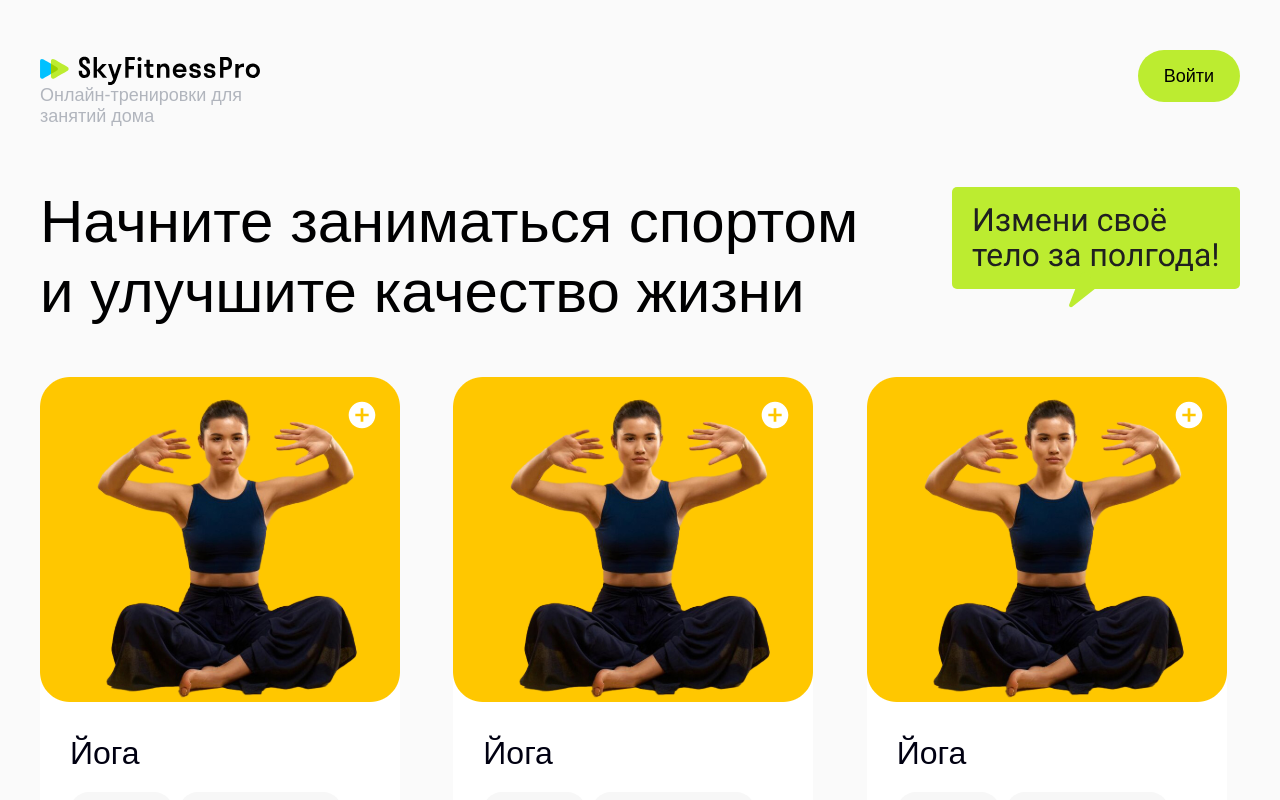
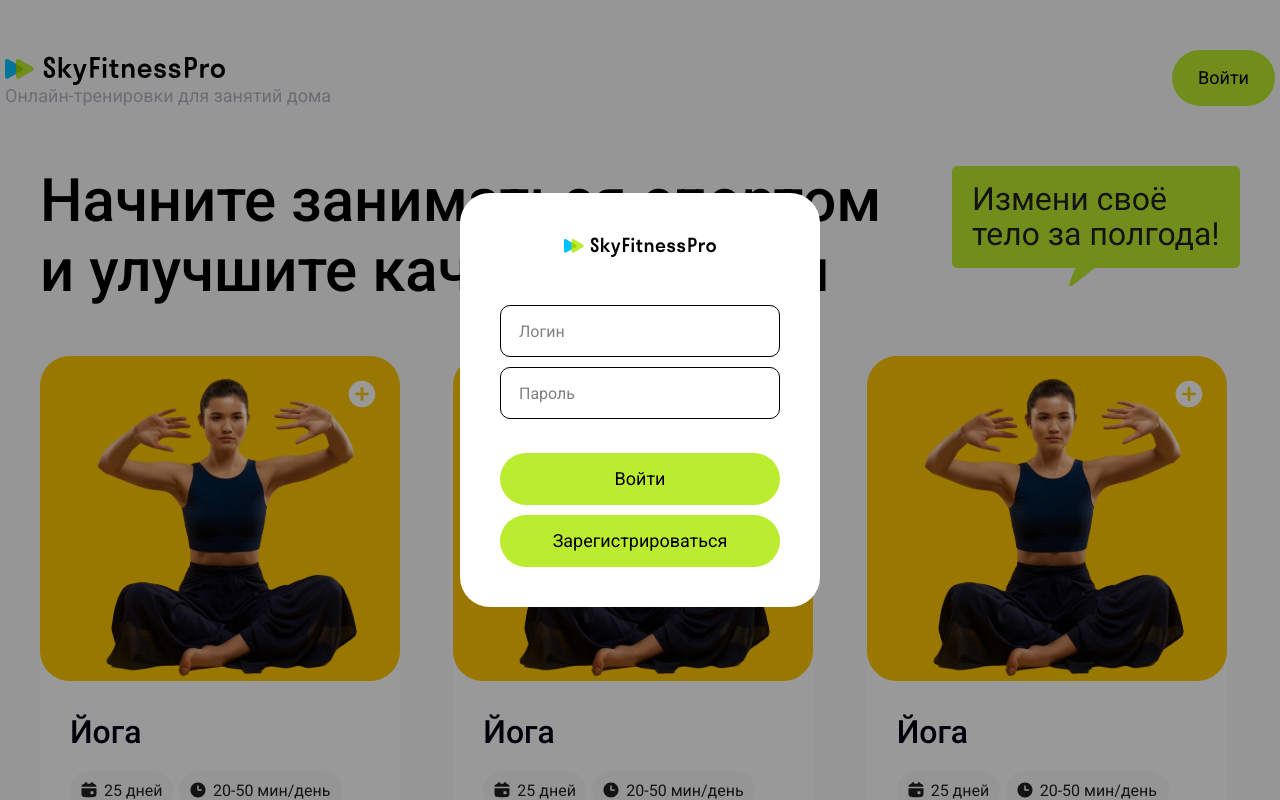
Before and after one commit to Koshelev00/SkyFitnessPro, a Next.js app: page /fitness/main in a window 1280 px wide. Shown: the top 800 px of the page. Built offline with nearby package versions, Linux system fonts and the light colour scheme.

Commit message:
сделал модальное окно входа

```diff
--- a/src/app/globals.css
+++ b/src/app/globals.css
@@ -7,10 +7,10 @@
 } */
 
 body {
-  font-family: var(--font-montserrat, 'Arial');
+  font-family: var(--font-montserrat, 'Roboto');
   padding-left: calc(50% - 600px);
   padding-right: calc(50% - 600px);
-  background-color: #fafafa;
+  background-color: #FAFAFA;
 }
 
 h1,
@@ -25,7 +25,7 @@
 a,
 input,
 button {
-  font-family: var(--font-montserrat, 'Arial');
+  font-family: var(--font-montserrat, 'Roboto');
 }
 
 a {
--- a/src/app/layout.tsx
+++ b/src/app/layout.tsx
@@ -1,17 +1,14 @@
 import type { Metadata } from "next";
-import { Geist, Geist_Mono } from "next/font/google";
+import { Roboto } from "next/font/google";
 import "./globals.css";
 
 
-const geistSans = Geist({
-  variable: "--font-geist-sans",
-  subsets: ["latin"],
-});
+const roboto = Roboto({
 
-const geistMono = Geist_Mono({
-  variable: "--font-geist-mono",
-  subsets: ["latin"],
-});
+  subsets: ['latin'],
+})
+
+
 
 export const metadata: Metadata = {
   title: "Create Next App",
@@ -24,12 +21,8 @@
   children: React.ReactNode;
 }>) {
   return (
-    <html lang="en">
-      <body
-        className=""
-      >
-        {children}
-      </body>
-    </html>
+    <html lang="en" className={roboto.className}>
+    <body>{children}</body>
+  </html>
   );
 }
--- /dev/null
+++ b/src/components/Autch/Autch.tsx
@@ -0,0 +1,44 @@
+
+'use client';
+import Button from '@/components/Button/Button';
+import Image from 'next/image';
+
+
+export default function Autch(){
+  return (
+    <div
+      className="fixed inset-0 flex items-center justify-center z-50  bg-black/40 bg-opacity-10"
+
+    >
+      <div
+        className="bg-white rounded-[30px] p-10 w-[360px] top-1/2"
+
+      >
+        <div className="pb-12 flex justify-center gap-2.5">
+          <Image src="/logo.svg" width={220} height={35} alt="Logo" className="h-6 w-auto"/>
+
+        </div>
+
+
+            <form>
+          <div className='flex flex-col gap-2.5 pb-8.5'>
+
+            <input placeholder="Логин" autoComplete="username" className="border h-[52px] rounded-[10px] px-4.5 py-4 w-full" />
+            <input placeholder="Пароль" autoComplete="current-password" type="password" className="border h-[52px] rounded-[10px] px-4.5 py-4  w-full" />
+            </div>
+            <div className="flex flex-col gap-2.5">
+              <Button text="Войти" />
+              <Button
+                text="Зарегистрироваться"
+
+                className="bg-white border border-black hover:bg-gray-200"
+              />
+            </div>
+
+          </form>
+
+
+      </div>
+    </div>
+  );
+}
--- /dev/null
+++ b/src/components/Button/Button.tsx
@@ -0,0 +1,20 @@
+'use client';
+
+interface ButtonProps {
+    text: string;
+    onClick?: () => void;
+    type?: 'button' | 'submit';
+    className?: string;
+    disabled?: boolean;
+  }
+
+export default function Button({
+    text,
+
+  }: ButtonProps) {
+    return (
+    <button type='button' className="bg-[#BCEC30] justify-center gap-2 py-4 px-6.5 rounded-[46px] cursor-pointer text-[18px] font-normal leading-5 font-[Roboto] hover:bg-[#C6FF00] active:bg-[#000000] active:text-[#FFFFFF]">
+        {text}
+    </button>
+    )
+}
--- a/src/components/Cenroblock/Centroblock.tsx
+++ b/src/components/Cenroblock/Centroblock.tsx
@@ -2,6 +2,8 @@
 
 import Card from "@/components/Card/Card";
 import Image from "next/image";
+import Button from "../Button/Button";
+import Autch from "../Autch/Autch";
 
 
 // import { TrackType } from '@/sharedTypes/sharedTypes';
@@ -10,7 +12,7 @@
 export default function Centerblock(){
   return (
     <>
-    <div className="flex justify-between mt-15 mb-12.5 ">
+    <div className="flex justify-between mt-15 mb-12.5 relative">
       <div className="">
 <h2 className="text-[#000001] text-6xl font-medium leading-[70px]">Начните заниматься спортом <br/> и улучшите качество жизни</h2>
       </div>
@@ -33,9 +35,13 @@
     </div>
 
     <div className="flex justify-center mt-8.5 mb-20">
-      <button className="w-32 h-13 bg-[#BCEC30] justify-center gap-2 py-4 px-6.5 rounded-[46px] cursor-pointer text-[18px] font-normal leading-5 ">Наверх ↑</button>
+     <Button text={"Наверх ↑"}
+     className="w-32 h-13"
+     />
+
     </div>
 
+    <Autch/>
 
 
     </>
--- a/src/components/Header/Header.tsx
+++ b/src/components/Header/Header.tsx
@@ -1,5 +1,6 @@
 import Link from "next/link";
 import Image from "next/image";
+import Button from "../Button/Button";
 export default function Header() {
   return (
     <div className="w-full flex gap-210 justify-center align-baseline mt-12.5 ">
@@ -12,7 +13,7 @@
             src="/logo.svg"
             alt={"logo"}
           />
-          <div className="text-gray-500 opacity-[0.5] text-lg font-normal leading-[21px]">
+          <div className="text-gray-500 opacity-[0.5] text-lg font-normal leading-[21px] w-[327px]">
             Онлайн-тренировки для занятий дома
           </div>
         </Link>
@@ -20,7 +21,8 @@
 
       </div>
 
-<button className="w-26 h-13 bg-[#BCEC30] justify-center gap-2 py-4 px-6.5 rounded-[46px] cursor-pointer text-[18px] font-normal leading-5">Войти</button>
+<Button text={"Войти"}
+className="w-26 h-13"/>
     </div>
   );
 }
```
